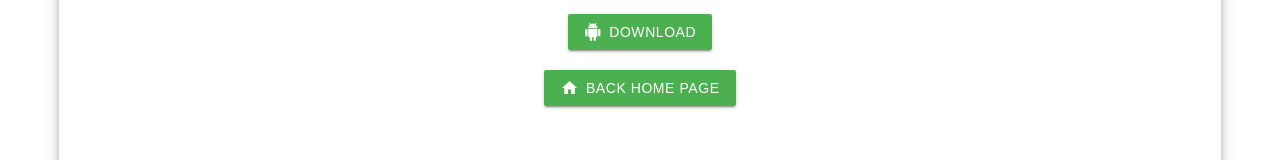
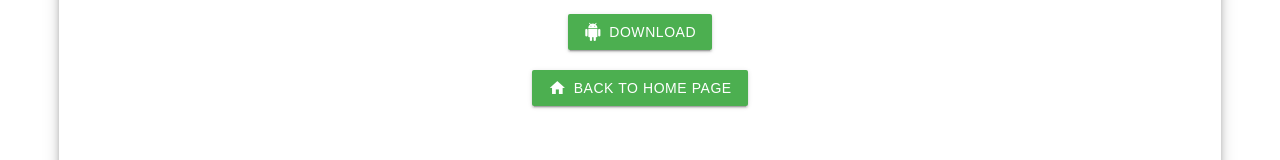
Before and after one commit to Iopos/iopos.github.io, a plain HTML site: page grssr.html in a window 1280 px wide. Shown: the part 368-528 px from the top of the page. Drawn offline with Linux system fonts and the light colour scheme.

Commit message:
new file

```diff
--- a/grssr.html
+++ b/grssr.html
@@ -56,7 +56,7 @@ function home(){
 <h1></h1>
 <button class="mdui-btn mdui-btn-raised mdui-ripple mdui-color-green mdui-center mdui-text-color-white" onclick="grssr()"><i class="mdui-icon mdui-icon-left material-icons">android</i> Download</button>
 <h1></h1>
-<button class="mdui-btn mdui-btn-raised mdui-ripple mdui-color-green mdui-center mdui-text-color-white" onclick="home()"><i class="mdui-icon mdui-icon-left material-icons">home</i> Back Home Page</button>
+<button class="mdui-btn mdui-btn-raised mdui-ripple mdui-color-green mdui-center mdui-text-color-white" onclick="home()"><i class="mdui-icon mdui-icon-left material-icons">home</i> Back To Home Page</button>
 
 <div class="mdui-panel" style="padding-top:80px; padding-bottom:50px"  mdui-panel>
 
```
